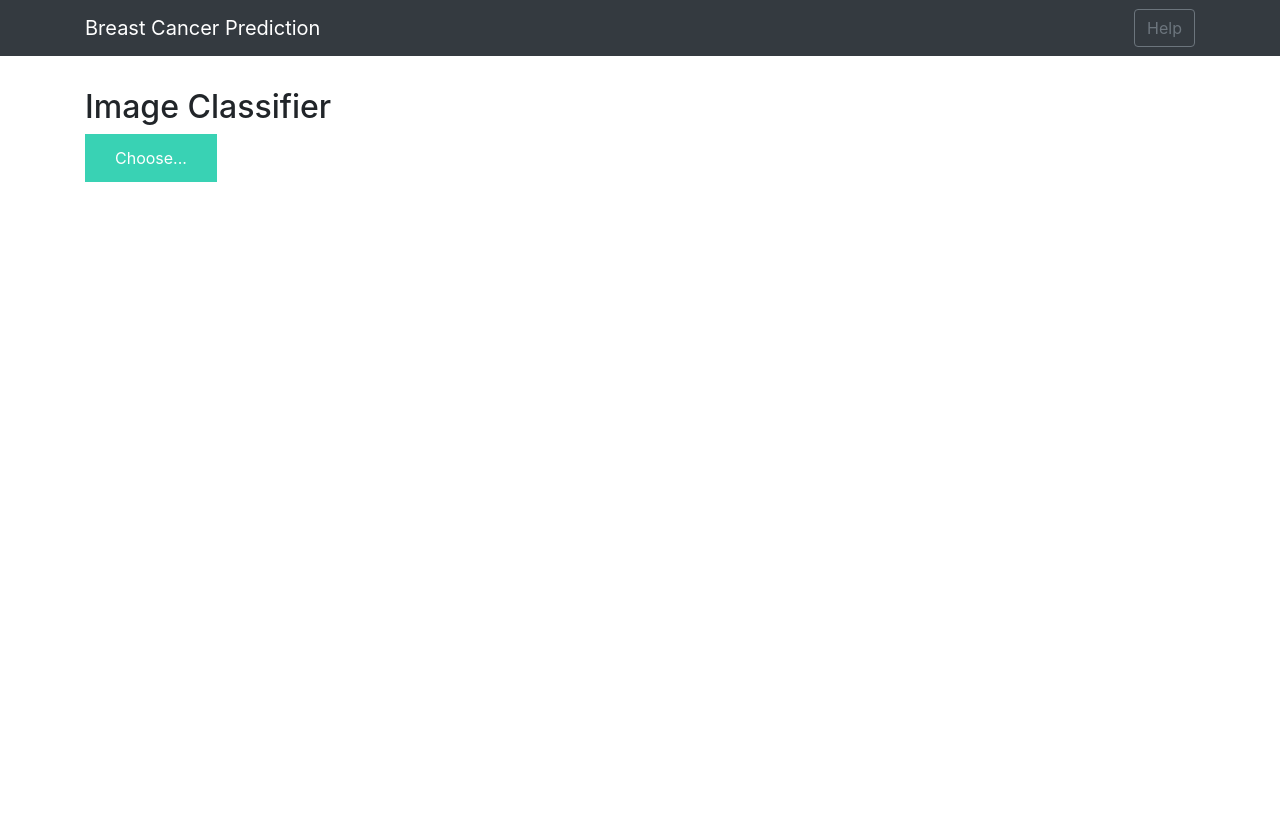
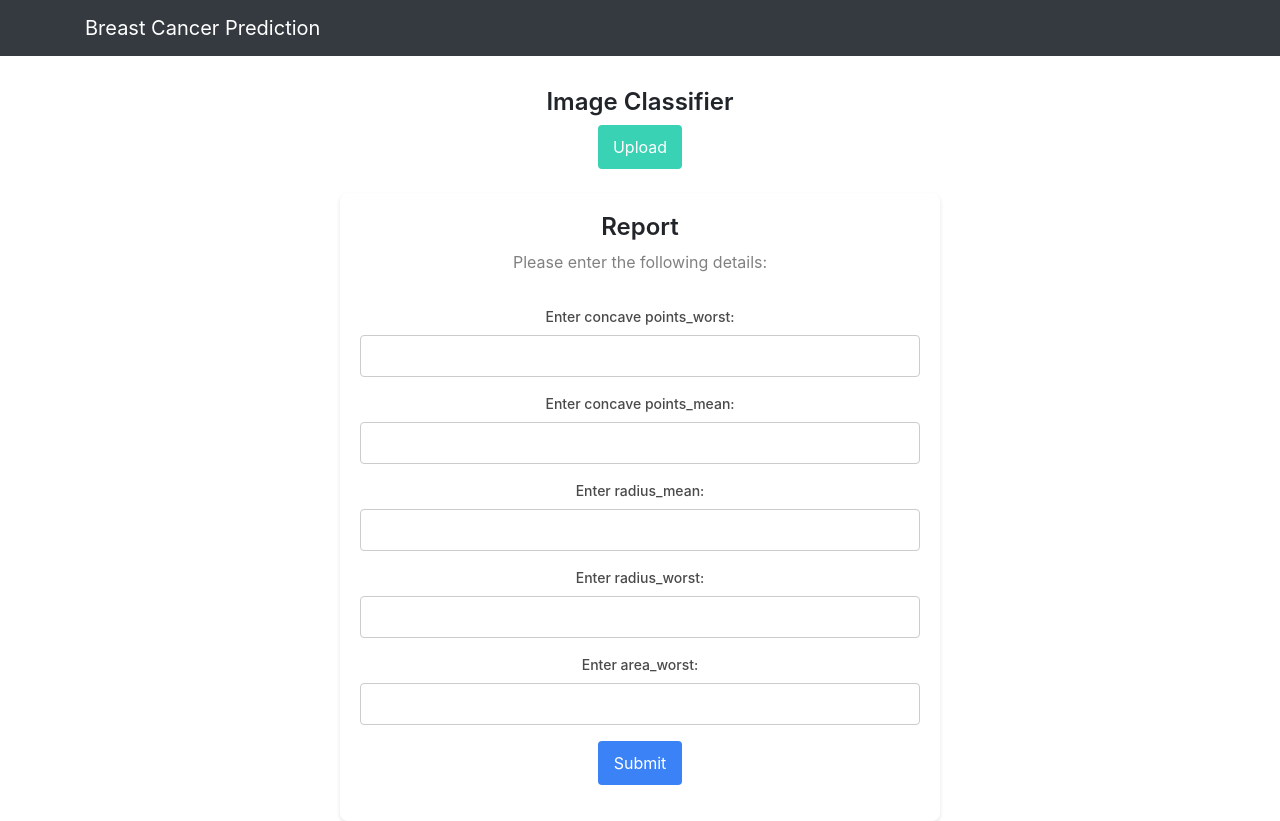
Before and after one commit to ananyag3110/BreastCancer, a Flask app: page / in a window 1280 px wide. Before the commit the page ends 182 px from the top, so only its background shows below. Run offline with Flask 3, Linux system fonts and the light colour scheme; some libraries are stand-ins or nearby versions.

Commit message:
Modify HTML and CSS

```diff
--- a/App/static/css/main.css
+++ b/App/static/css/main.css
@@ -22,10 +22,12 @@ input[type="file"] {
 
 .upload-label{
     display: inline-block;
-    padding: 12px 30px;
+    padding: 10px 15px;
     background: #39D2B4;
-    color: #fff;
-    font-size: 1em;
+    color: white;
+    border: none;
+    border-radius: 4px;
+    font-size: 16px;
     transition: all .4s;
     cursor: pointer;
 }
@@ -48,3 +50,72 @@ input[type="file"] {
     0% { transform: rotate(0deg); }
     100% { transform: rotate(360deg); }
 }
+
+.form-container {
+    max-width: 600px;
+    margin: 0 auto;
+    background-color: white;
+    border-radius: 8px;
+    box-shadow: 0 2px 4px rgba(0, 0, 0, 0.1);
+    padding: 20px;
+}
+
+.header {
+    text-align: center;
+    display: flex;
+    flex-direction: column;
+    justify-content: center;
+}
+
+
+h2 {
+    font-size: 24px;
+    font-weight: 600;
+}
+
+p {
+    color: gray;
+}
+
+.input-form {
+    margin-top: 16px;
+}
+
+.form-group {
+    margin-bottom: 16px;
+}
+
+.form-group label {
+    display: block;
+    font-size: 14px;
+    font-weight: 500;
+    color: #4a4a4a;
+}
+
+.form-group input {
+    width: 100%;
+    padding: 8px;
+    border: 1px solid #ccc;
+    border-radius: 4px;
+}
+
+.submit-button {
+    text-align: center;
+}
+
+.submit-button button {
+    background-color: #3b82f6;
+    color: white;
+    padding: 10px 16px;
+    border: none;
+    border-radius: 4px;
+    cursor: pointer;
+    font-size: 16px;
+}
+
+.result-text {
+    margin-top: 16px;
+    text-align: center;
+    font-size: 24px;
+    font-weight: 600;
+}
--- a/App/templates/base.html
+++ b/App/templates/base.html
@@ -16,7 +16,7 @@
     <nav class="navbar navbar-dark bg-dark">
         <div class="container">
             <a class="navbar-brand" href="#">Breast Cancer Prediction</a>
-            <button class="btn btn-outline-secondary my-2 my-sm-0" type="submit">Help</button>
+            <!--<button class="btn btn-outline-secondary my-2 my-sm-0" type="submit">Help</button>-->
         </div>
     </nav>
     <div class="container">
--- a/App/templates/index.html
+++ b/App/templates/index.html
@@ -1,11 +1,11 @@
 {% extends "base.html" %} {% block content %}
-
+<center>
 <h2>Image Classifier</h2>
 
 <div>
     <form id="upload-file" method="post" enctype="multipart/form-data">
         <label for="imageUpload" class="upload-label">
-            Choose...
+            Upload
         </label>
         <input type="file" name="file" id="imageUpload" accept=".png, .jpg, .jpeg">
     </form>
@@ -28,4 +28,84 @@
 
 </div>
 
+<div class="form-container">
+    <div class="header">
+        <h2>Report</h2>
+        <p>Please enter the following details:</p>
+    </div>
+
+    <form action="" method="post" class="input-form">
+        <div class="form-group">
+            <label for="cpw">Enter concave points_worst:</label>
+            <input type="number" id="cpw" name="cpw" required>
+        </div>
+
+        <div class="form-group">
+            <label for="cpm">Enter concave points_mean:</label>
+            <input type="number" id="cpm" name="cpm" required>
+        </div>
+
+        <div class="form-group">
+            <label for="rm">Enter radius_mean:</label>
+            <input type="number" id="rm" name="rm" required>
+        </div>
+
+        <div class="form-group">
+            <label for="rw">Enter radius_worst:</label>
+            <input type="number" id="rw" name="rw" required>
+        </div>
+
+        <div class="form-group">
+            <label for="aw">Enter area_worst:</label>
+            <input type="number" id="aw" name="aw" required>
+        </div>
+
+        <div class="submit-button">
+            <button type="button" id="submit-button">Submit</button>
+        </div>
+
+        <div id="result" class="result-text"></div>
+    </form>
+</div>
+
+<script>
+    const form = document.getElementById('prediction-form');
+    const submitButton = document.getElementById('submit-button');
+    const resultElement = document.getElementById('result');
+
+    submitButton.addEventListener('click', () => {
+        const data = {
+            "data": [
+                parseInt(document.getElementById('cpw').value),
+                parseInt(document.getElementById('cpm').value),
+                parseInt(document.getElementById('rm').value),
+                parseInt(document.getElementById('rw').value),
+                parseInt(document.getElementById('aw').value)
+            ]
+        };
+
+        fetch('http://127.0.0.1:5000/predictform', {
+                method: 'POST',
+                headers: {
+                    'Content-Type': 'application/json'
+                },
+                body: JSON.stringify(data)
+            })
+            .then(response => response.json())
+            .then(data => {
+                if(data.result == 1){
+                    resultElement.textContent = `Prediction: Breast cancer detected.`;
+                }else{
+                    resultElement.textContent = `Prediction: Breast cancer not detected.`;
+                }
+
+            })
+            .catch(error => {
+                resultElement.textContent = 'An error occurred. Please try again.';
+            });
+        });
+    </script>
+
+</center>
+
 {% endblock %}
```
